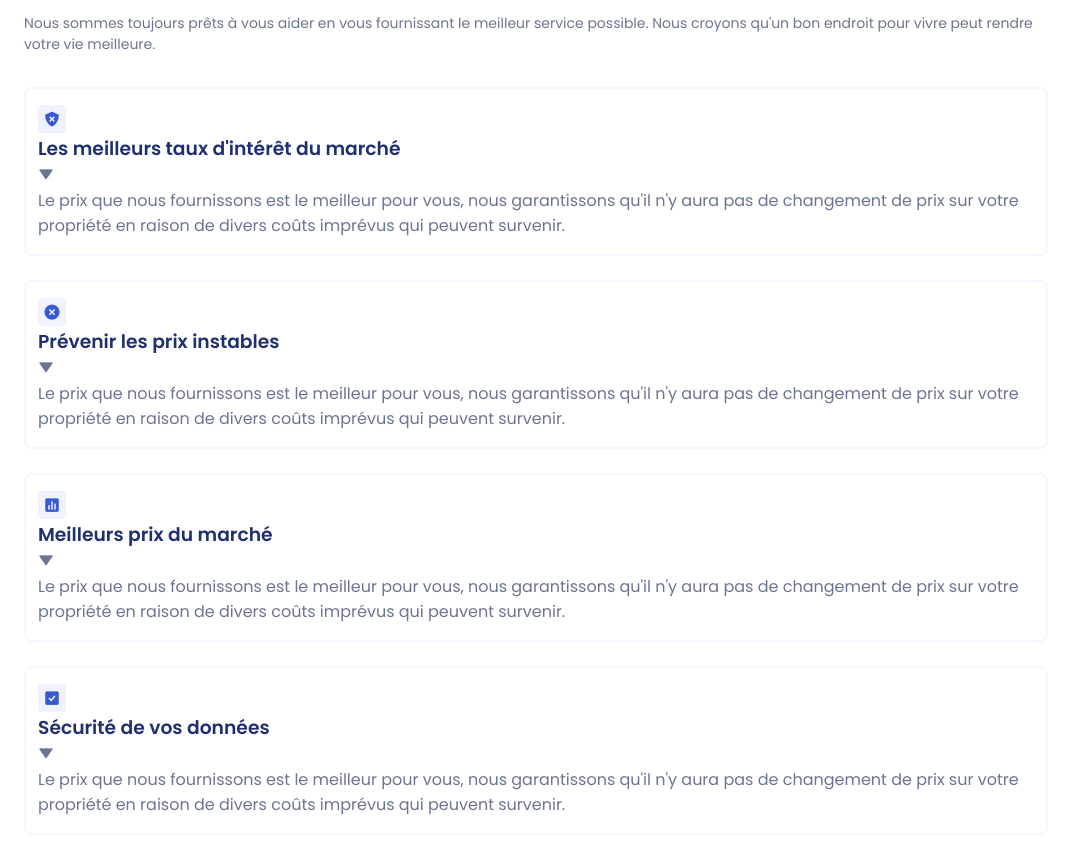
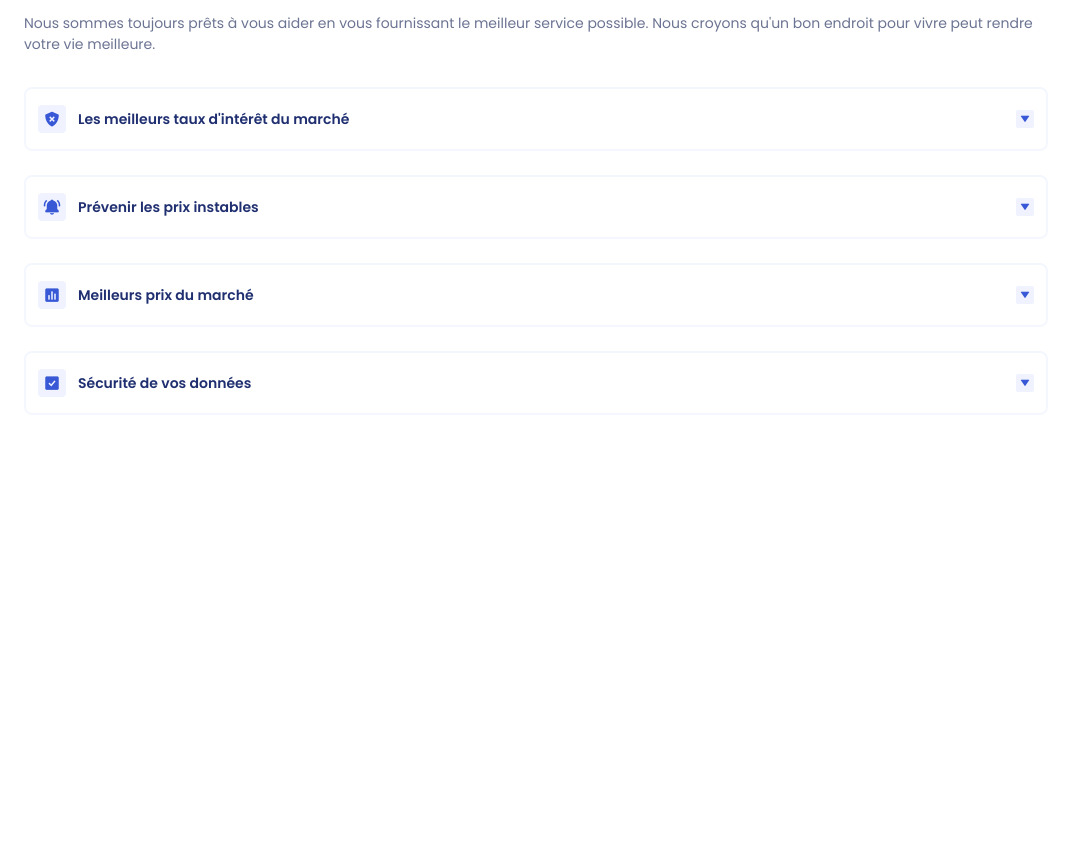
Before and after one commit to Fanomez4ntsoa/_Real-Estate_, a plain HTML site: page index.html in a window 1280 px wide. Shown: the part 2415-3268 px from the top of the page, without its empty margins (0-1073 px from the left). After the commit the page ends 3070 px from the top, so only its background shows below. Drawn offline with nearby package versions, Linux system fonts and the light colour scheme.

Commit message:
Update html / css section value

```diff
--- a/assets/css/styles.css
+++ b/assets/css/styles.css
@@ -477,7 +477,7 @@ button {
 }
 
 .value__accordion-header {
-	display: flex-end;
+	display: flex;
 	align-items: center;
 	cursor: pointer;
 }
@@ -491,3 +491,33 @@ button {
 	margin-right: .75rem;
 	transition: .3s;
 }
+
+.value__accordion-title {
+	font-size: var(--small-font-size);
+}
+
+.value__accordion-arrow {
+	display: inline-flex;
+	background-color: var(--first-color-lighten);
+	padding: .25rem;
+	color: var(--first-color);
+	border-radius: 2px;
+	font-size: 10px;
+	margin-left: auto;
+	transition: .3s;
+}
+
+.value__accordion-arrow i {
+	transition: .4s;
+}
+
+.value__accordion-description {
+	font-size: var(--smaller-font-size);
+	padding: 1.25rem 2.5rem 0 2.75rem;
+}
+
+.value__accordion-content {
+	overflow: hidden;
+	height: 0;
+	transition: all .25s ease;
+}
--- a/assets/js/script.js
+++ b/assets/js/script.js
@@ -18,3 +18,31 @@ var swiperPopular = new Swiper(".popular__container", {
     prevEl: ".swiper-button-prev",
   },
 });
+
+/* Value accordion */
+const accordionItems = document.querySelectorAll('.value__accordion-item')
+
+accordionItems.forEach((item) => {
+	const accordionHeader = item.querySelector('.value__accordion-header')
+
+	accordionHeader.addEventListener('click', () => {
+		const openItem = document.querySelector('.accordion-open')
+
+		toggleItem(item)
+
+		if(openItem && openItem !== item) {
+			toggleItem(openItem)
+		}
+	})
+})
+const toggleItem = (item) => {
+	const accordionContent = item.querySelector('.value__accordion-content')
+
+	if(item.classList.contains('accordion-open')){
+		accordionContent.removeAttribute('style')
+		item.classList.remove('accordion-open')
+	}else{
+		accordionContent.style.height = accordionContent.scrollHeight + 'px'
+		item.classList.add('accordion-open')
+	}
+}
--- a/index.html
+++ b/index.html
@@ -271,7 +271,7 @@
 
 						<div class="value__accordion-item">
 							<header class="value__accordion-header">
-								<i class='bx bxs-x-circle value__accordion-icon'></i>
+								<i class='bx bxs-bell-ring value__accordion-icon'></i>
 								<h3 class="value__accordion-title">
 									Prévenir les prix instables
 								</h3>
```
